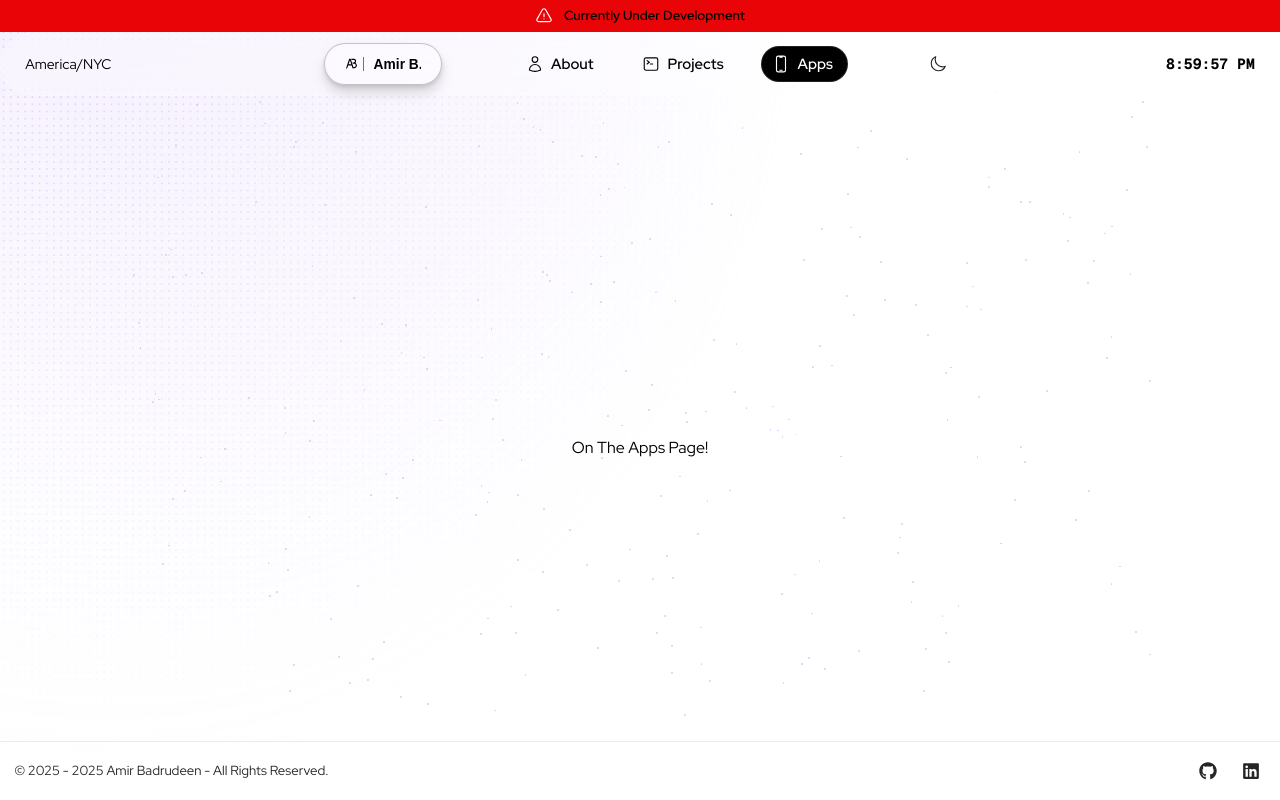
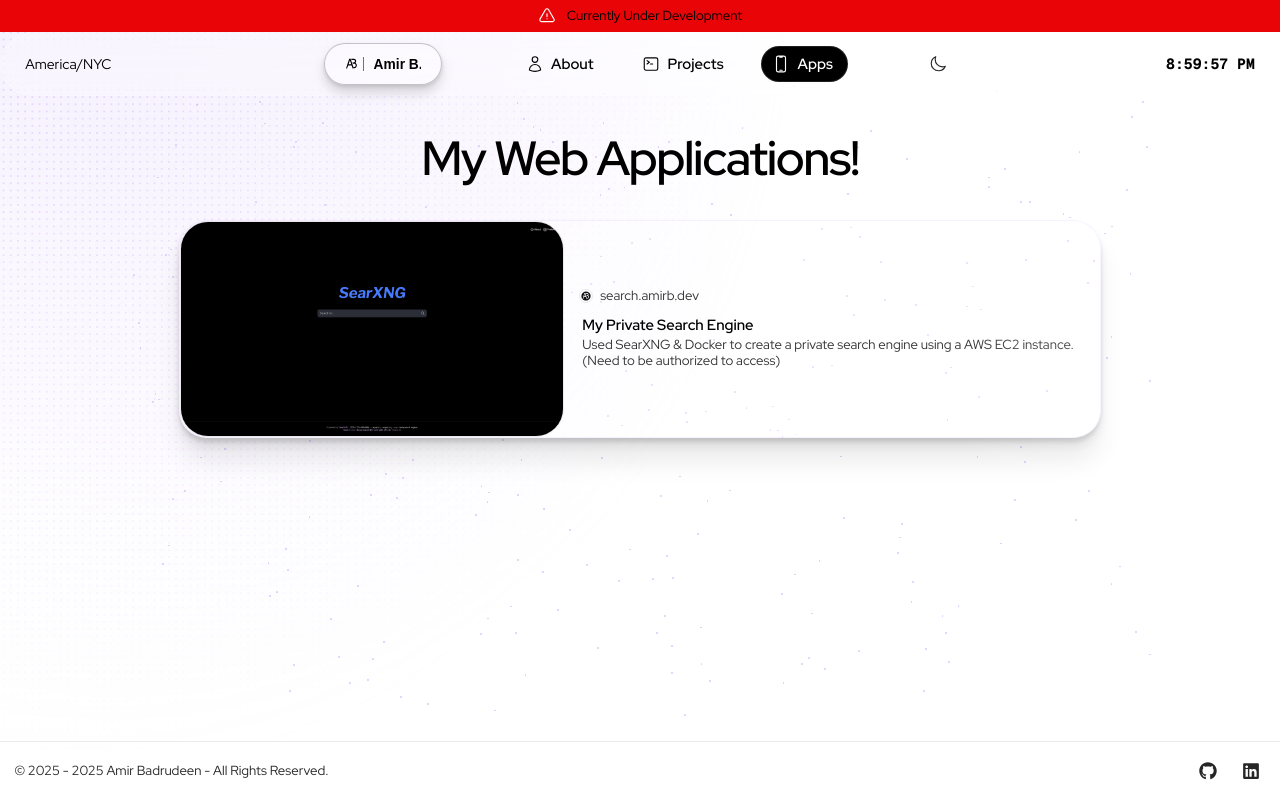
Before and after one commit to amirb2607/Official-Portfolio-Website, a Next.js app: page /apps in a window 1280 px wide. Built offline with nearby package versions, Linux system fonts and the light colour scheme.

Commit message:
Worked on App's page, added Private Search Engine App

```diff
--- a/src/app/apps/page.tsx
+++ b/src/app/apps/page.tsx
@@ -1,6 +1,7 @@
-import { Column, Text } from "@/once-ui/components";
+import { Column, OgCard, RevealFx, Row, Text } from "@/once-ui/components";
 import { Meta } from "@/once-ui/modules";
 import { meta, baseURL } from "../resources/once-ui.config";
+import DelayRepeatLetterFX from "../components/DelayRepeatLetterFX";
 
 export async function generateMetadata() {
   return Meta.generate({
@@ -17,10 +18,29 @@ export async function generateMetadata() {
 
 export default function Apps() {
   return (
-    <>
-      <Column fillWidth fillHeight center>
-        <Text> On The Apps Page! </Text>
+    <RevealFx speed="fast" translateY={5} center>
+      <Column fillHeight gap="l" padding="l" paddingBottom="xl" >
+        <DelayRepeatLetterFX
+            text="My Web Applications!"
+            delay={10_000}
+            speed="slow"
+            className="font-display font-m font-strong" />
+        <Column center>
+          <Row gap="xl" maxWidth={"m"} >
+            <OgCard ogData={{
+                title: "My Private Search Engine",
+                description: "Used SearXNG & Docker to create a private search engine using a AWS EC2 instance. (Need to be authorized to access)",
+                image: "/images/searxng.png",
+                faviconUrl: "/trademark/icon-dark.svg",
+                url: "https://search.amirb.dev",
+              }}
+              direction= "row" //Will change to Column when more apps are added
+              border="brand-alpha-weak"
+              shadow="xl"
+            />
+          </Row>
+        </Column>
       </Column>
-    </>
+    </RevealFx>
   );
 }
--- a/src/app/components/DelayRepeatLetterFX.tsx
+++ b/src/app/components/DelayRepeatLetterFX.tsx
@@ -1,6 +1,6 @@
 "use client";
 import { useEffect, useRef, useState } from "react";
-import { LetterFx } from "@/once-ui/components";
+import { Column, LetterFx } from "@/once-ui/components";
 
 interface Props {
   text: string // Text to display
@@ -30,6 +30,7 @@ export default function DelayRepeatLetterFX(props: Props) {
   }, [toggle]);
 
   return (
+    <Column center>
       <LetterFx
         trigger="custom"
         onTrigger={(eventHandler) => {
@@ -40,5 +41,6 @@ export default function DelayRepeatLetterFX(props: Props) {
       >
         {props.text}
       </LetterFx>
+    </Column>
   );
 }
```
Also changed, not shown: public/images/searxng.png (added). Lines whose indentation alone changed are shown as unchanged.
